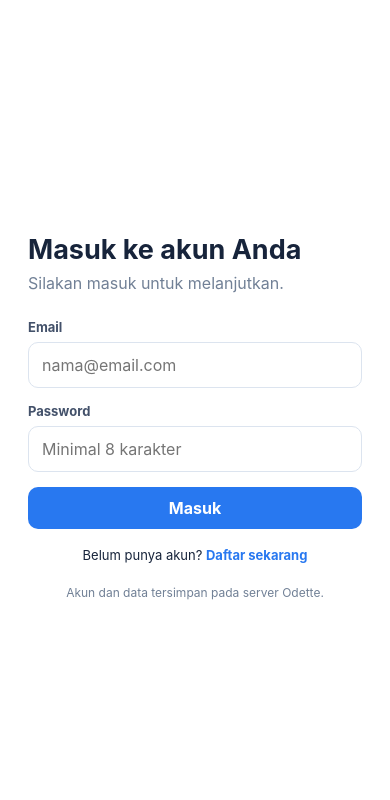
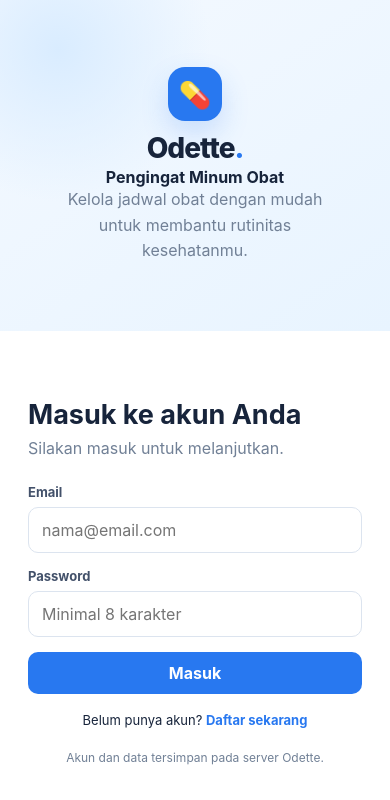
Before and after one commit to Johandwiandika-dev/tif2001-odette-medication-reminder, a website: page client/index.html in a window 390 px wide. Drawn offline with Linux system fonts and the light colour scheme.

Commit message:
fix: show Odette logo on mobile login

```diff
--- a/client/index.html
+++ b/client/index.html
@@ -386,7 +386,16 @@ tr:last-child td{border-bottom:0}
   .stats{grid-template-columns:repeat(2,minmax(0,1fr))}
   .content-grid{grid-template-columns:1fr}
   .auth-wrap{grid-template-columns:1fr}
-  .auth-brand{display:none}
+  .auth-brand{
+    display:flex;
+    padding:28px 18px;
+    background:
+      radial-gradient(circle at 15% 15%,#d9ecff 0,transparent 35%),
+      linear-gradient(145deg,#f4f9ff,#e8f4ff)
+  }
+  .auth-brand .logo-icon{width:54px;height:54px;border-radius:17px;font-size:26px}
+  .auth-brand .brand-name{font-size:28px;margin:10px 0 2px}
+  .auth-brand .brand-desc{margin-bottom:0}
 }
 @media(max-width:650px){
   .sidebar{
```
